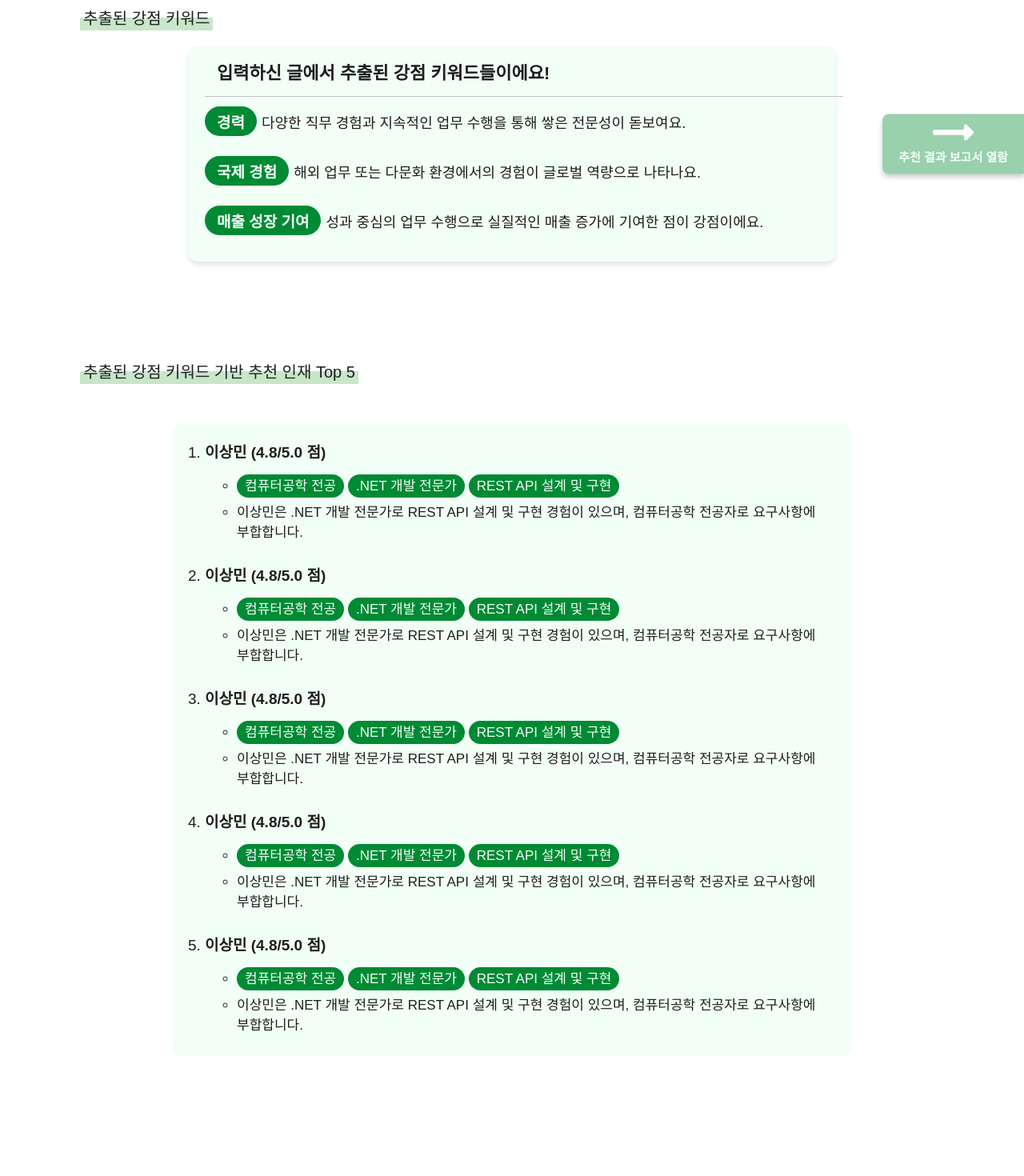
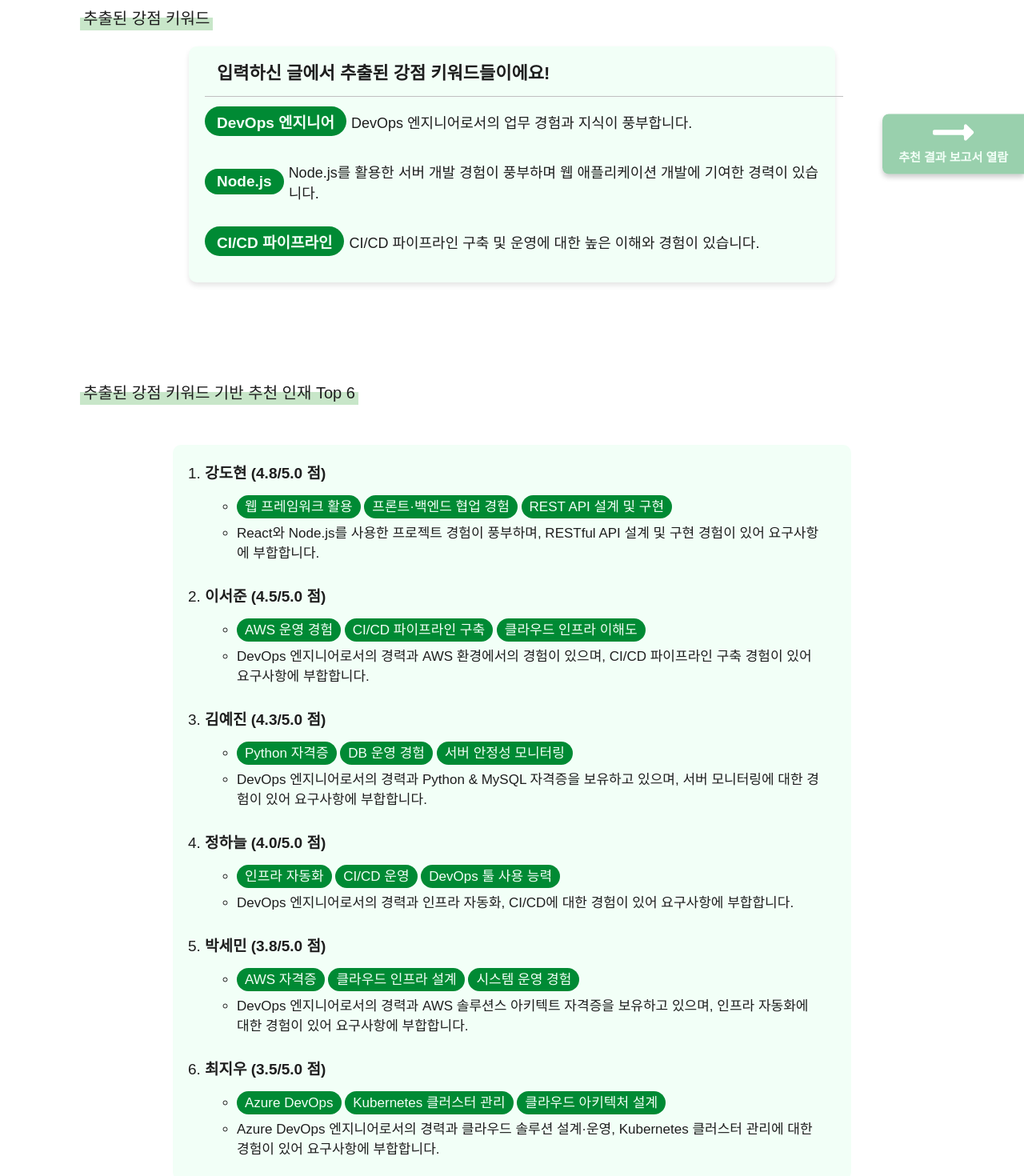
Before and after one commit to sorim831/Hirerithm, a React (Create React App) app in the folder Frontend/: page /recommend_strength/result in a window 1280 px wide. Shown: the part 220-1690 px from the top of the page at 80% size. Before the commit the page ends 1590 px from the top, so only its background shows below. Built offline with nearby package versions, Linux system fonts and the light colour scheme; a web font is replaced by a local one.

Commit message:
✨  배포 환경에서 동작하도록

```diff
--- a/Frontend/src/Component/RecommandComponent/CorporateImageCoverPage.js
+++ b/Frontend/src/Component/RecommandComponent/CorporateImageCoverPage.js
@@ -8,8 +8,8 @@ import "./corporateImageCoverPage.css";
 
 const CorporateImageCoverPage = forwardRef(
   ({ resultsSummary, companySummary, isGeneratingPdf }, ref) => {
-    const [companyName, setCompanyName] = useState("oo 기업");
-    const [authorInfo, setAuthorInfo] = useState("유니코서치 대리 김가연");
+    const [companyName, setCompanyName] = useState("KT");
+    const [authorInfo, setAuthorInfo] = useState("하이어리즘 대표 김가연");
 
     const localRef = useRef();
 
@@ -27,7 +27,7 @@ const CorporateImageCoverPage = forwardRef(
         <div className="image-recommend-result_report-summary">
           하이어리즘 / {companyName} 추천 결과
         </div>
-        <h3>기업 이미지 기반 [ oo 기업 마케팅 팀장 직무 ] 후보자 추천 결과</h3>
+        <h3>기업 이미지 기반 [ KT 기업 ] 채용 후보자 추천 결과</h3>
 
         <div className="image-recommend-result_report-author-input">
           {authorInfo}
--- a/Frontend/src/Component/RecommandComponent/CorporateImageReport.js
+++ b/Frontend/src/Component/RecommandComponent/CorporateImageReport.js
@@ -64,7 +64,6 @@ const CorporateImageReport = ({
             resultsSummary={resultsSummary[0]}
             isGeneratingPdf={true}
             companySummary={companySummary}
-
           />
         </PageWrapper>
 
--- a/Frontend/src/Component/RecommandComponent/StrengthCoverPage.js
+++ b/Frontend/src/Component/RecommandComponent/StrengthCoverPage.js
@@ -8,7 +8,7 @@ import "./strengthCoverPage.css";
 
 const StrengthCoverPage = forwardRef(({ summary, isGeneratingPdf }, ref) => {
   const [companyName, setCompanyName] = useState("oo 기업");
-  const [authorInfo, setAuthorInfo] = useState("유니코서치 대리 김가연");
+  const [authorInfo, setAuthorInfo] = useState("하이어리즘 대표 김가연");
 
   const localRef = useRef();
 
@@ -24,18 +24,18 @@ const StrengthCoverPage = forwardRef(({ summary, isGeneratingPdf }, ref) => {
       }`}
     >
       <div className="strength-category-result_report-summary">
-        하이어리즘 / {companyName} 추천 결과
+        하이어리즘 / 추천 결과
       </div>
-      <h3>
-        강점 키워드 기반 [ {companyName} 마케팅 팀장 직무 ] 후보자 추천 결과
-      </h3>
+      <h3>강점 키워드 기반 후보자 추천 결과</h3>
 
       <div className="strength-category-result_report-author-input">
         {authorInfo}
       </div>
 
       <div className="strength-category-result_recommand-result-summary">
-        <h4>[ 경력 ] [ 현장 경험 ] [ 매출 성장 기여 ] 강점 키워드</h4>
+        <h4>
+          [ DevOps 엔지니어 ] [ Node.js ] [ CI/CD 파이프라인 ] 강점 키워드
+        </h4>
         <table className="strength-category-result_report-candidate-table">
           <thead>
             <tr>
@@ -47,28 +47,33 @@ const StrengthCoverPage = forwardRef(({ summary, isGeneratingPdf }, ref) => {
           <tbody>
             <tr>
               <td>1</td>
-              <td>김철수 (29), 남</td>
-              <td>470 / 500</td>
+              <td>감도현 (29), 남</td>
+              <td>4.8 / 5.0</td>
             </tr>
             <tr>
               <td>2</td>
-              <td>김민지 (27), 여</td>
-              <td>450 / 500</td>
+              <td>이서준 (27), 남</td>
+              <td>4.5 / 5.0</td>
             </tr>
             <tr>
               <td>3</td>
-              <td>박희망 (30), 남</td>
-              <td>400 / 500</td>
+              <td>김예진 (30), 여</td>
+              <td>4.3 / 5.0</td>
             </tr>
             <tr>
               <td>4</td>
-              <td>박찬희 (30), 남</td>
-              <td>390 / 500</td>
+              <td>정하늘 (28), 여</td>
+              <td>4.0 / 5.0</td>
             </tr>
             <tr>
               <td>5</td>
-              <td>최민서 (30), 여</td>
-              <td>385 / 500</td>
+              <td>박세민 (30), 여</td>
+              <td>3.8 / 5.0</td>
+            </tr>
+            <tr>
+              <td>5</td>
+              <td>최지우 (25), 여</td>
+              <td>3.5 / 5.0</td>
             </tr>
           </tbody>
         </table>
--- a/Frontend/src/Pages/RecommendPages/StrengthResult.js
+++ b/Frontend/src/Pages/RecommendPages/StrengthResult.js
@@ -53,7 +53,7 @@ const StrengthCategoryResult = () => {
             <header>
               <div className="strength-category-result_page-index-wrapper">
                 <img src={FileLogo} alt="-" />
-                <h2>[ ooo ] 추출된 강점 키워드 / 강점 기반 후보자 추천</h2>
+                <h2> 추출된 강점 키워드 / 강점 기반 후보자 추천</h2>
               </div>
             </header>
 
@@ -71,24 +71,23 @@ const StrengthCategoryResult = () => {
 
                     <div className="strength-category-result__keyword">
                       <div className="keyword-detail">
-                        <span className="keyword">경력</span>
+                        <span className="keyword">DevOps 엔지니어</span>
                         <p>
-                          다양한 직무 경험과 지속적인 업무 수행을 통해 쌓은
-                          전문성이 돋보여요.
+                          DevOps 엔지니어로서의 업무 경험과 지식이 풍부합니다.
                         </p>
                       </div>
                       <div className="keyword-detail">
-                        <span className="keyword">국제 경험</span>
+                        <span className="keyword">Node.js</span>
                         <p>
-                          해외 업무 또는 다문화 환경에서의 경험이 글로벌
-                          역량으로 나타나요.
+                          Node.js를 활용한 서버 개발 경험이 풍부하며 웹
+                          애플리케이션 개발에 기여한 경력이 있습니다.
                         </p>
                       </div>
                       <div className="keyword-detail">
-                        <span className="keyword">매출 성장 기여</span>
+                        <span className="keyword">CI/CD 파이프라인</span>
                         <p>
-                          성과 중심의 업무 수행으로 실질적인 매출 증가에 기여한
-                          점이 강점이에요.
+                          CI/CD 파이프라인 구축 및 운영에 대한 높은 이해와
+                          경험이 있습니다.
                         </p>
                       </div>
                     </div>
@@ -96,27 +95,102 @@ const StrengthCategoryResult = () => {
                 </div>
 
                 <div className="strength-category-result_score-header">
-                  <h3>추출된 강점 키워드 기반 추천 인재 Top 5</h3>
+                  <h3>추출된 강점 키워드 기반 추천 인재 Top 6</h3>
                 </div>
 
                 <ol className="strength-category-result_score-list">
-                  {[...Array(5)].map((_, index) => (
-                    <li key={index} className="score-list-item">
-                      <strong>이상민 (4.8/5.0 점)</strong>
+                  <li className="score-list-item">
+                    <strong>강도현 (4.8/5.0 점)</strong>
                     <ul>
                       <li>
-                          <span>컴퓨터공학 전공</span>{" "}
-                          <span>.NET 개발 전문가</span>{" "}
+                        <span>웹 프레임워크 활용</span>{" "}
+                        <span>프론트·백엔드 협업 경험</span>{" "}
                         <span>REST API 설계 및 구현</span>
                       </li>
                       <li>
-                          이상민은 .NET 개발 전문가로 REST API 설계 및 구현
-                          경험이 있으며, 컴퓨터공학 전공자로 요구사항에
+                        React와 Node.js를 사용한 프로젝트 경험이 풍부하며,
+                        RESTful API 설계 및 구현 경험이 있어 요구사항에
                         부합합니다.
                       </li>
                     </ul>
                   </li>
-                  ))}
+
+                  <li className="score-list-item">
+                    <strong>이서준 (4.5/5.0 점)</strong>
+                    <ul>
+                      <li>
+                        <span>AWS 운영 경험</span>{" "}
+                        <span>CI/CD 파이프라인 구축</span>{" "}
+                        <span>클라우드 인프라 이해도</span>
+                      </li>
+                      <li>
+                        DevOps 엔지니어로서의 경력과 AWS 환경에서의 경험이
+                        있으며, CI/CD 파이프라인 구축 경험이 있어 요구사항에
+                        부합합니다.
+                      </li>
+                    </ul>
+                  </li>
+
+                  <li className="score-list-item">
+                    <strong>김예진 (4.3/5.0 점)</strong>
+                    <ul>
+                      <li>
+                        <span>Python 자격증</span> <span>DB 운영 경험</span>{" "}
+                        <span>서버 안정성 모니터링</span>
+                      </li>
+                      <li>
+                        DevOps 엔지니어로서의 경력과 Python & MySQL 자격증을
+                        보유하고 있으며, 서버 모니터링에 대한 경험이 있어
+                        요구사항에 부합합니다.
+                      </li>
+                    </ul>
+                  </li>
+
+                  <li className="score-list-item">
+                    <strong>정하늘 (4.0/5.0 점)</strong>
+                    <ul>
+                      <li>
+                        <span>인프라 자동화</span> <span>CI/CD 운영</span>{" "}
+                        <span>DevOps 툴 사용 능력</span>
+                      </li>
+                      <li>
+                        DevOps 엔지니어로서의 경력과 인프라 자동화, CI/CD에 대한
+                        경험이 있어 요구사항에 부합합니다.
+                      </li>
+                    </ul>
+                  </li>
+
+                  <li className="score-list-item">
+                    <strong>박세민 (3.8/5.0 점)</strong>
+                    <ul>
+                      <li>
+                        <span>AWS 자격증</span>{" "}
+                        <span>클라우드 인프라 설계</span>{" "}
+                        <span>시스템 운영 경험</span>
+                      </li>
+                      <li>
+                        DevOps 엔지니어로서의 경력과 AWS 솔루션스 아키텍트
+                        자격증을 보유하고 있으며, 인프라 자동화에 대한 경험이
+                        있어 요구사항에 부합합니다.
+                      </li>
+                    </ul>
+                  </li>
+
+                  <li className="score-list-item">
+                    <strong>최지우 (3.5/5.0 점)</strong>
+                    <ul>
+                      <li>
+                        <span>Azure DevOps</span>{" "}
+                        <span>Kubernetes 클러스터 관리</span>{" "}
+                        <span>클라우드 아키텍처 설계</span>
+                      </li>
+                      <li>
+                        Azure DevOps 엔지니어로서의 경력과 클라우드 솔루션
+                        설계·운영, Kubernetes 클러스터 관리에 대한 경험이 있어
+                        요구사항에 부합합니다.
+                      </li>
+                    </ul>
+                  </li>
                 </ol>
 
                 <button
```
Also changed, not shown: Frontend/src/Pages/RecommendPages/CorporateImageResult.js (+7 -50 lines), 1 other file (tests, documents, lock files or other folders). Lines whose indentation alone changed are shown as unchanged.
